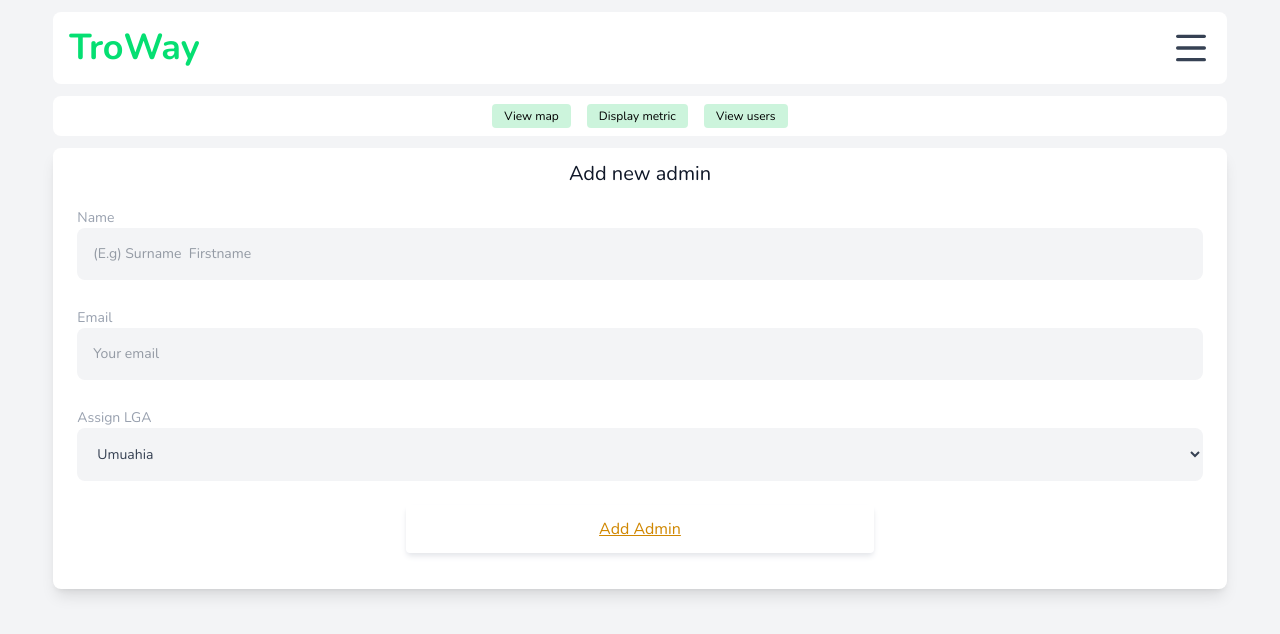
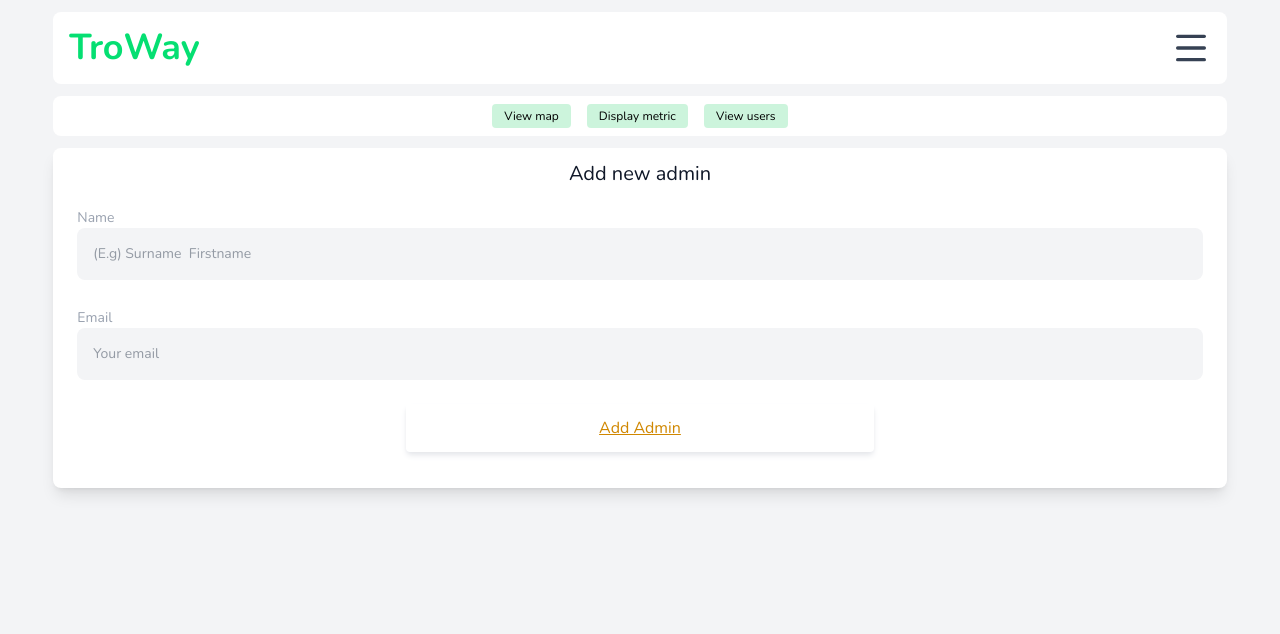
Before and after one commit to JoshTino/troway, a React (Vite) app in the folder frontend/: page /add-moderator in a window 1280 px wide. Shown: the top 634 px of the page. Built offline with nearby package versions, Linux system fonts and the light colour scheme; no server answers; sample sign-in values are in the browser's storage; a web font is replaced by a local one.

Commit message:
feat(ui): remove select tag listing LGAs

```diff
--- a/frontend/components/AddModerator.jsx
+++ b/frontend/components/AddModerator.jsx
@@ -55,51 +55,6 @@ const AddAdmin = () => {
 							<input className="bg-gray-100 text-gray-700 font-nunito text-sm p-4 w-full outline-green-100 rounded-lg" required placeholder="Your email" type="email" name="email" value={inputs.email}  onChange={handleChange}/>
 						</div>
 
-						<div className="mb-6">
-							<span className="text-gray-400 font-nunito text-sm">Assign LGA</span>
-							<select className="bg-gray-100 text-gray-700 font-nunito text-sm p-4 w-full outline-green-100 rounded-lg" required name="lga" value={inputs.lga} onChange={handleChange}>
-								    <option value="" disabled hidden>--Select a state capital--</option>
-								    <option value="umuahia">Umuahia</option>
-								    <option value="yola">Yola</option>
-								    <option value="uyo">Uyo</option>
-								    <option value="awka">Awka</option>
-								    <option value="bauchi">Bauchi</option>
-								    <option value="yenagoa">Yenagoa</option>
-								    <option value="makurdi">Makurdi</option>
-								    <option value="maiduguri">Maiduguri</option>
-								    <option value="calabar">Calabar</option>
-								    <option value="asaba">Asaba</option>
-								    <option value="abakaliki">Abakaliki</option>
-								    <option value="beninCity">Benin City</option>
-								    <option value="adoEkiti">Ado-Ekiti</option>
-								    <option value="enugu">Enugu</option>
-								    <option value="gombe">Gombe</option>
-								    <option value="owerri">Owerri</option>
-								    <option value="dutse">Dutse</option>
-								    <option value="kaduna">Kaduna</option>
-								    <option value="kano">Kano</option>
-								    <option value="katsina">Katsina</option>
-								    <option value="birninKebbi">Birnin Kebbi</option>
-								    <option value="lokoja">Lokoja</option>
-								    <option value="ilorin">Ilorin</option>
-								    <option value="ikeja">Ikeja</option>
-								    <option value="lafia">Lafia</option>
-								    <option value="minna">Minna</option>
-								    <option value="abeokuta">Abeokuta</option>
-								    <option value="akure">Akure</option>
-								    <option value="osogbo">Osogbo</option>
-								    <option value="ibadan">Ibadan</option>
-								    <option value="jos">Jos</option>
-								    <option value="portHarcourt">Port Harcourt</option>
-								    <option value="sokoto">Sokoto</option>
-								    <option value="jalingo">Jalingo</option>
-								    <option value="damaturu">Damaturu</option>
-								    <option value="gusau">Gusau</option>
-								    <option value="abuja">Abuja (FCT)</option>
-							</select>
-
-						</div>
-
 						<div className="mb-6 flex justify-center">
 							<button className="shadow-md shadow-gray-200 text-yellow-600 underline font-nunito cursor-pointer rounded-sm w-5/12 py-3 px-4" type="submit">Add Admin</button>
 						</div>
```
